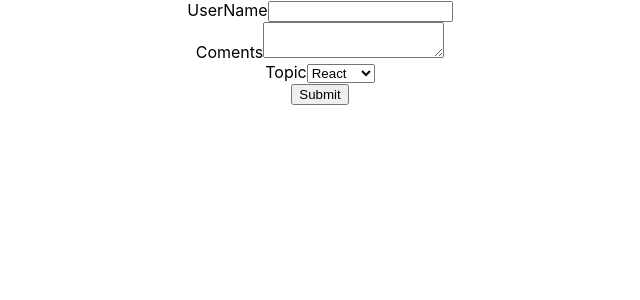
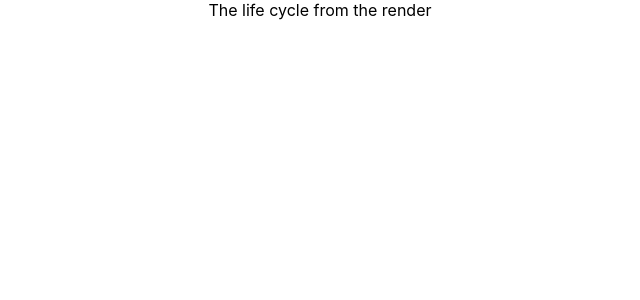
Before and after one commit to Mohamed-Ramadan1/react-codevolution, a React (Create React App) app: page / in a window 1280 px wide. Shown: the top 300 px of the page, without its empty margins (320-960 px from the left). Built offline with nearby package versions, Linux system fonts and the light colour scheme.

Commit message:
working with the life cycle

```diff
--- a/src/App.js
+++ b/src/App.js
@@ -15,11 +15,12 @@ import NameList from './Componets/NameList';
 import StyleCheet from './Componets/StyleCheet';
 import Inline from './Componets/Inline';
 import Form from './Componets/Form';
+import LifeCycleA from './Componets/lifeCycleA';
 
 const App=()=> {
   return (
     <div className="App">
-      <Form/>
+      <LifeCycleA/>
 
     </div>
   );
--- /dev/null
+++ b/src/Componets/lifeCycleA.js
@@ -0,0 +1,31 @@
+import React from "react";
+
+class LifeCycleA extends React.Component{
+    constructor () {
+        super();
+
+        this.state = {
+            name:"mohamed"
+        }
+        console.log("Constructore")
+    }
+
+    static getDerivedStateFromProps(props, state) {
+        console.log("from static ")
+        return null
+    }
+
+    componentDidMount() {
+        console.log("from didmount ")
+    }
+
+    render() {
+        console.log(" render mehtod")
+        return (
+            <div>
+                The life cycle from the render
+            </div>
+        )
+    }
+}
+export default LifeCycleA;
```
